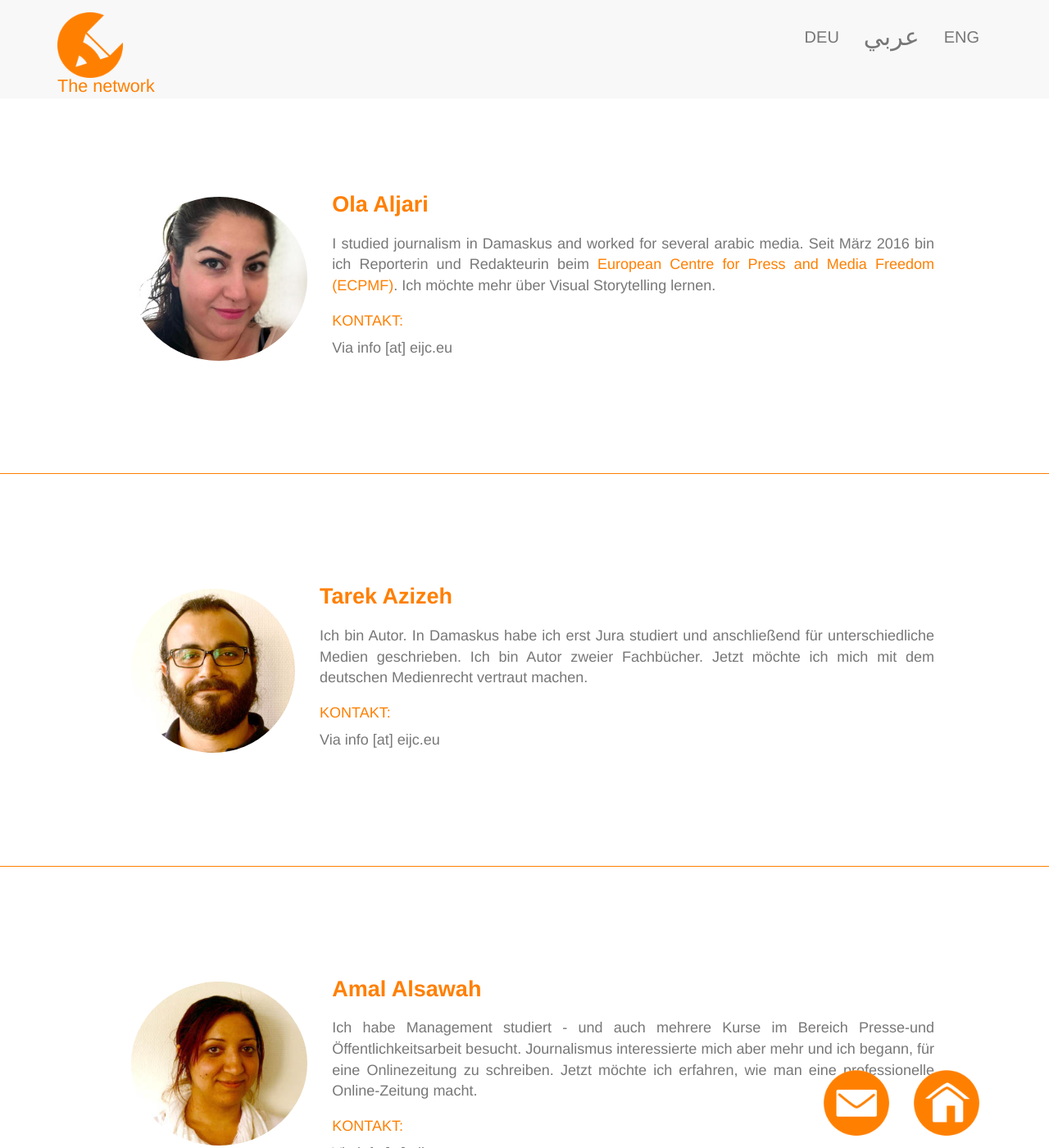
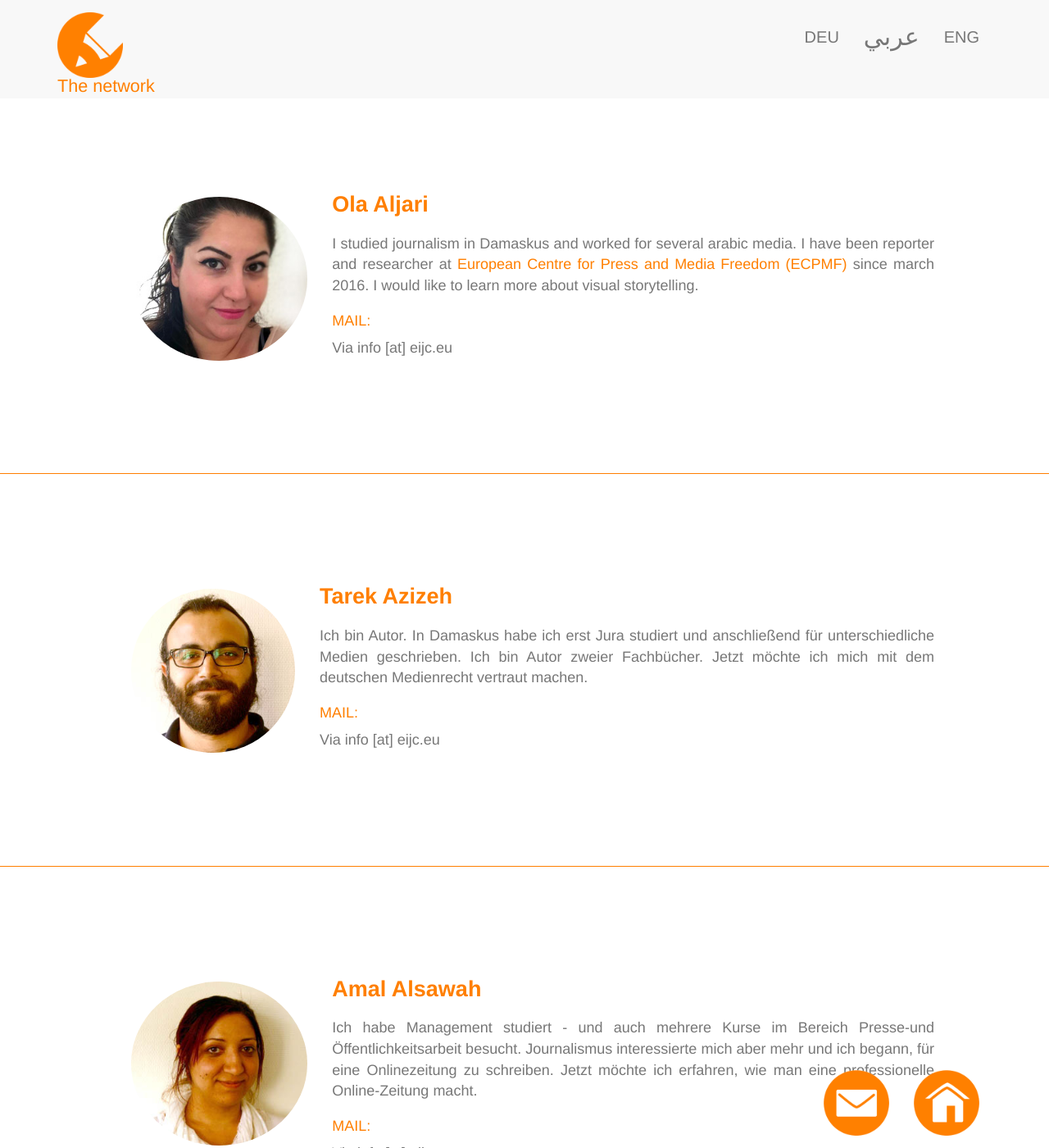
Before and after one commit to EIJC/TIJ, a Jekyll site: the page built from en/network.html, in a window 1280 px wide and 1400 px high. Shown: the whole window at 82% size. Built offline with Jekyll 4.4.1, drawn with Linux system fonts in a browser that asks for light colours; nearby versions of some CDN libraries; some of the changed text lies outside the part shown.

Commit message:
Edit from JekyllCMS

```diff
--- a/en/network.html
+++ b/en/network.html
@@ -6,9 +6,9 @@ language: en
 
 <h3>Ola Aljari</h3>
 
-<p class="text-justify">I studied journalism in Damaskus and worked for several arabic media. Seit M&auml;rz 2016 bin ich Reporterin und Redakteurin beim <a href="https://ecpmf.eu/" target="_blank">European Centre for Press and Media Freedom (ECPMF)</a>. Ich m&ouml;chte mehr &uuml;ber Visual Storytelling lernen.</p>
+<p class="text-justify">I studied journalism in Damaskus and worked for several arabic media. I have been reporter and researcher at <a href="https://ecpmf.eu/" target="_blank">European Centre for Press and Media Freedom (ECPMF)</a> since march 2016. I would like to learn more about visual storytelling.</p>
 
-<h2>Kontakt:</h2>
+<h2>mail:</h2>
 
 <p>Via info [at] eijc.eu</p>
 </div>
@@ -21,7 +21,7 @@ language: en
 
 <p class="text-justify">Ich bin Autor. In Damaskus habe ich erst Jura studiert und anschlie&szlig;end f&uuml;r unterschiedliche Medien geschrieben. Ich bin Autor zweier Fachb&uuml;cher. Jetzt m&ouml;chte ich mich mit dem deutschen Medienrecht vertraut machen.</p>
 
-<h2>Kontakt:</h2>
+<h2>mail:</h2>
 
 <p>Via info [at] eijc.eu</p>
 </div>
@@ -34,7 +34,7 @@ language: en
 
 <p class="text-justify">Ich habe Management studiert - und auch mehrere Kurse im Bereich Presse-und &Ouml;ffentlichkeitsarbeit besucht. Journalismus interessierte mich aber mehr und ich begann, f&uuml;r eine Onlinezeitung zu schreiben. Jetzt m&ouml;chte ich erfahren, wie man eine professionelle Online-Zeitung macht.</p>
 
-<h2>Kontakt:</h2>
+<h2>mail:</h2>
 
 <p>Via info [at] eijc.eu</p>
 </div>
@@ -47,7 +47,7 @@ language: en
 
 <p class="text-justify">Ich bin Journalist und habe bis Ende 2012 als Reporter bei verschiedenen Lokalmedien in Aleppo gearbeitet. Die Beh&ouml;rden schr&auml;nkten meine Arbeit ein und ich musste fliehen. Seit Ende 2013 leben und arbeite ich in Deutschland - zurzeit als freelancer im Journalistenb&uuml;ro <a href="http://www.mediendienst-ost.de/autor/tarek.khello/" target="_blank">Mediendienst Ost.</a></p>
 
-<h2>Kontakt:</h2>
+<h2>mail:</h2>
 
 <p>tarek.khello[at]mediendienst-ost.de</p>
 </div>
@@ -60,7 +60,7 @@ language: en
 
 <p class="text-justify">After gratuating I worked in Syria as reporter for a newspaper. I would like to learn more about local journalism in Germany.</p>
 
-<h2>Kontakt:</h2>
+<h2>mail:</h2>
 
 <p>Via info [at] eijc.eu</p>
 </div>
@@ -73,7 +73,7 @@ language: en
 
 <p wrap="">Graduated from Damascus university Faculty of Media . Speak Arabic , English, French and Deutsch . Two years experience in political journalism . I hope know more about audio visual.</p>
 
-<h2>Kontakt:</h2>
+<h2>mail:</h2>
 
 <p>Via info [at] eijc.eu</p>
 </div>
@@ -86,7 +86,7 @@ language: en
 
 <p class="text-justify">Ich bin vor fast zwei Jahren aus dem Libanon nach Leipzig gekommen. 28 Jahren lang arbeitete ich dort als Journalist - und sp&auml;ter als Medienberater des Finanzministeriums. In Leipzig machte ich ein Praktikum im B&uuml;ro der Bundestagsabgeordneten Daniela Kolbe (SPD).</p>
 
-<h2>Kontakt:</h2>
+<h2>mail:</h2>
 
 <p>Via info [at] eijc.eu</p>
 </div>
```
